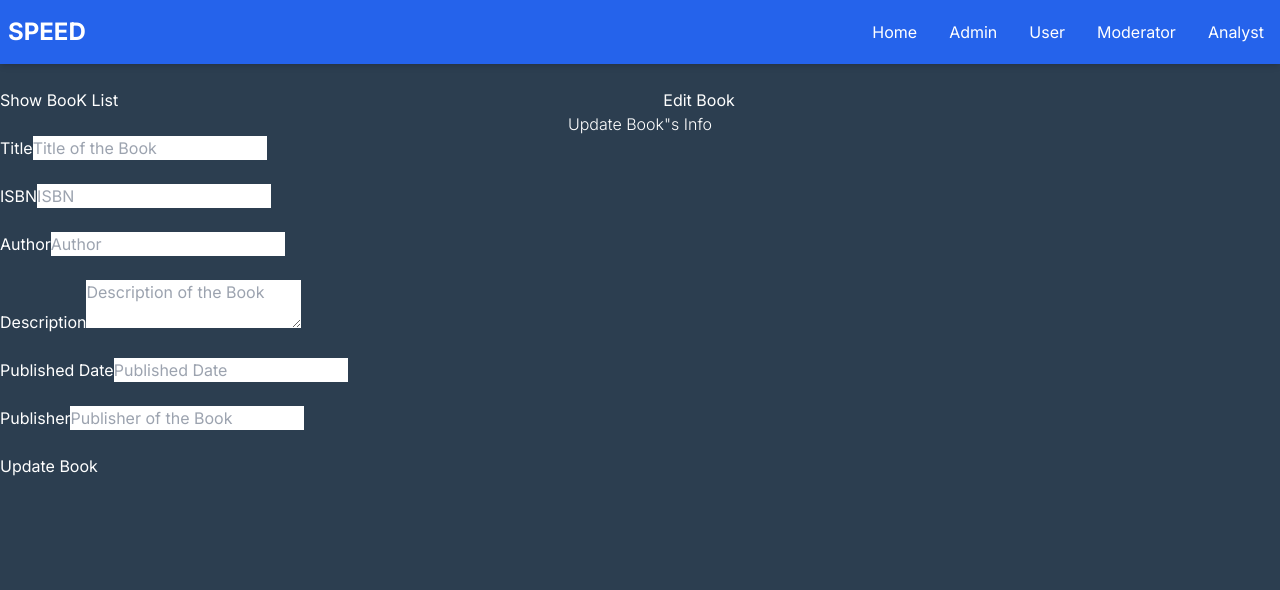
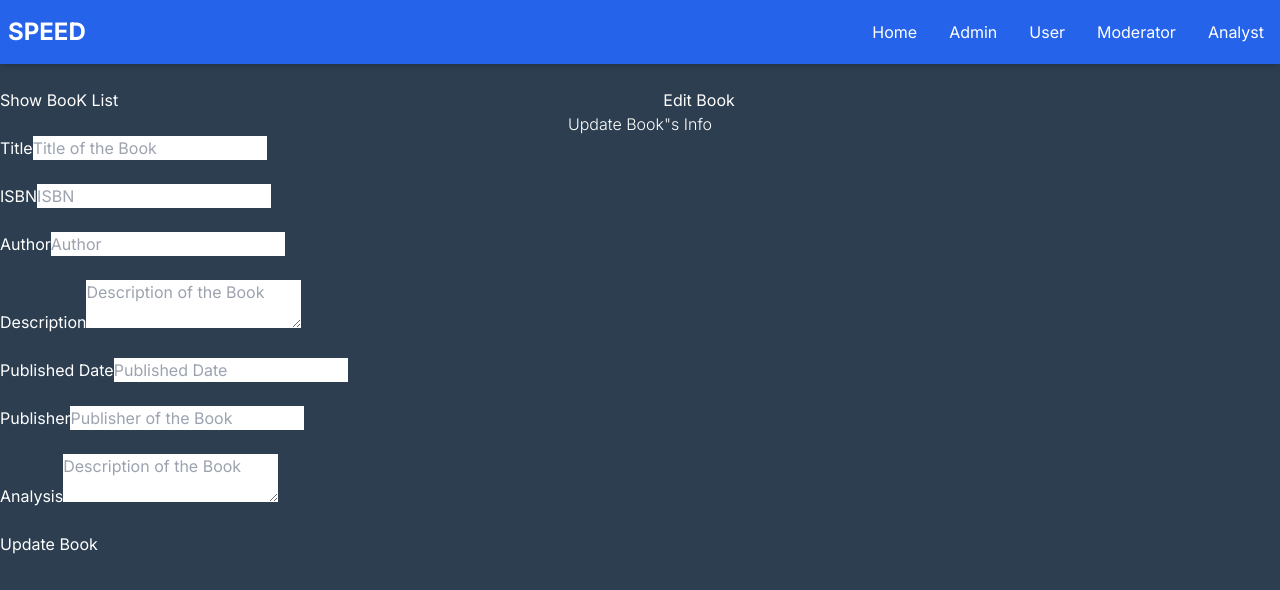
Before and after one commit to mareey4/speed, a Next.js app in the folder frontend/: page /edit-book/1 in a window 1280 px wide. Shown: the top 590 px of the page. Built offline with nearby package versions, Linux system fonts and the light colour scheme.

Commit message:
fix: UpdateBookInfo needed analysis field

```diff
--- a/frontend/src/components/UpdateBookInfo.tsx
+++ b/frontend/src/components/UpdateBookInfo.tsx
@@ -157,6 +157,19 @@ function UpdateBookInfo() {
               />
             </div>
             <br />
+            <div
+              className='form-group'>
+              <label
+                htmlFor='analysis'>Analysis</label>
+              <textarea
+                placeholder='Description of the Book'
+                name='analysis'
+                className='form-control'
+                value={book.analysis}
+                onChange={textAreaOnChange}
+              />
+            </div>
+            <br />
             <button
               type='submit'
               className='btn btn-outline-info btn-lg btn-block'
--- a/frontend/src/components/analyst/EnterAnalysis.tsx
+++ b/frontend/src/components/analyst/EnterAnalysis.tsx
@@ -54,13 +54,11 @@ console.log(book.title);
             </Link>
           </div>
           <div className='col-md-8 m-auto'>
-            <h1 className='display-4 text-center'>Edit Book</h1>
-            <p className='lead text-center'>Update Book's Info & Analysis</p>
+            <h1 className='lead text-center'>Enter Analysis</h1>
           </div>
         </div>
         <div className='col-md-8 m-auto'>
           <form noValidate onSubmit={onSubmit}>
-            {/* Title */}
             <div className='form-group'>
               <label htmlFor='title'>Title</label>
               <input
@@ -74,7 +72,6 @@ console.log(book.title);
               />
             </div>
             <br />
-            {/* ISBN */}
             <div className='form-group'>
               <label htmlFor='isbn'>ISBN</label>
               <input
@@ -88,7 +85,6 @@ console.log(book.title);
               />
             </div>
             <br />
-            {/* Author */}
             <div className='form-group'>
               <label htmlFor='author'>Author</label>
               <input
@@ -102,7 +98,6 @@ console.log(book.title);
               />
             </div>
             <br />
-            {/* Description */}
             <div className='form-group'>
               <label htmlFor='description'>Description</label>
               <textarea
@@ -115,7 +110,6 @@ console.log(book.title);
               />
             </div>
             <br />
-            {/* Published Date */}
             <div className='form-group'>
               <label htmlFor='published_date'>Published Date</label>
               <input
@@ -129,7 +123,6 @@ console.log(book.title);
               />
             </div>
             <br />
-            {/* Publisher */}
             <div className='form-group'>
               <label htmlFor='publisher'>Publisher</label>
               <input
@@ -143,14 +136,13 @@ console.log(book.title);
               />
             </div>
             <br />
-            {/* Analysis */}
             <div className='form-group'>
               <label htmlFor='analysis'>Analysis</label>
               <textarea
                 placeholder='Enter your analysis here'
                 name='analysis'
                 className='form-control'
-                value={book.analysis || ''} // Add this field in your Book model
+                value={book.analysis || ''}
                 onChange={textAreaOnChange}
                 style={{color:'black'}}
               />
```
